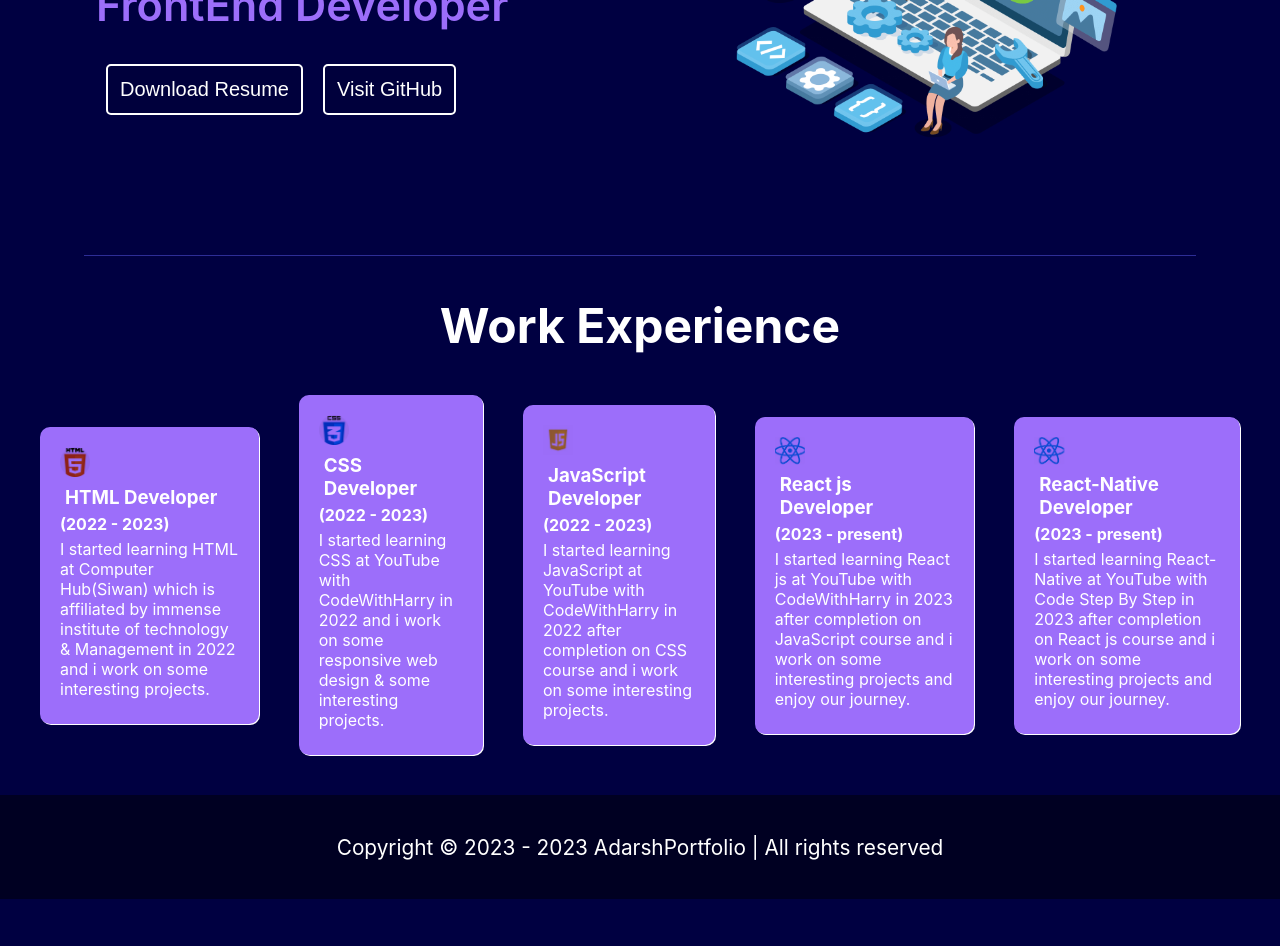
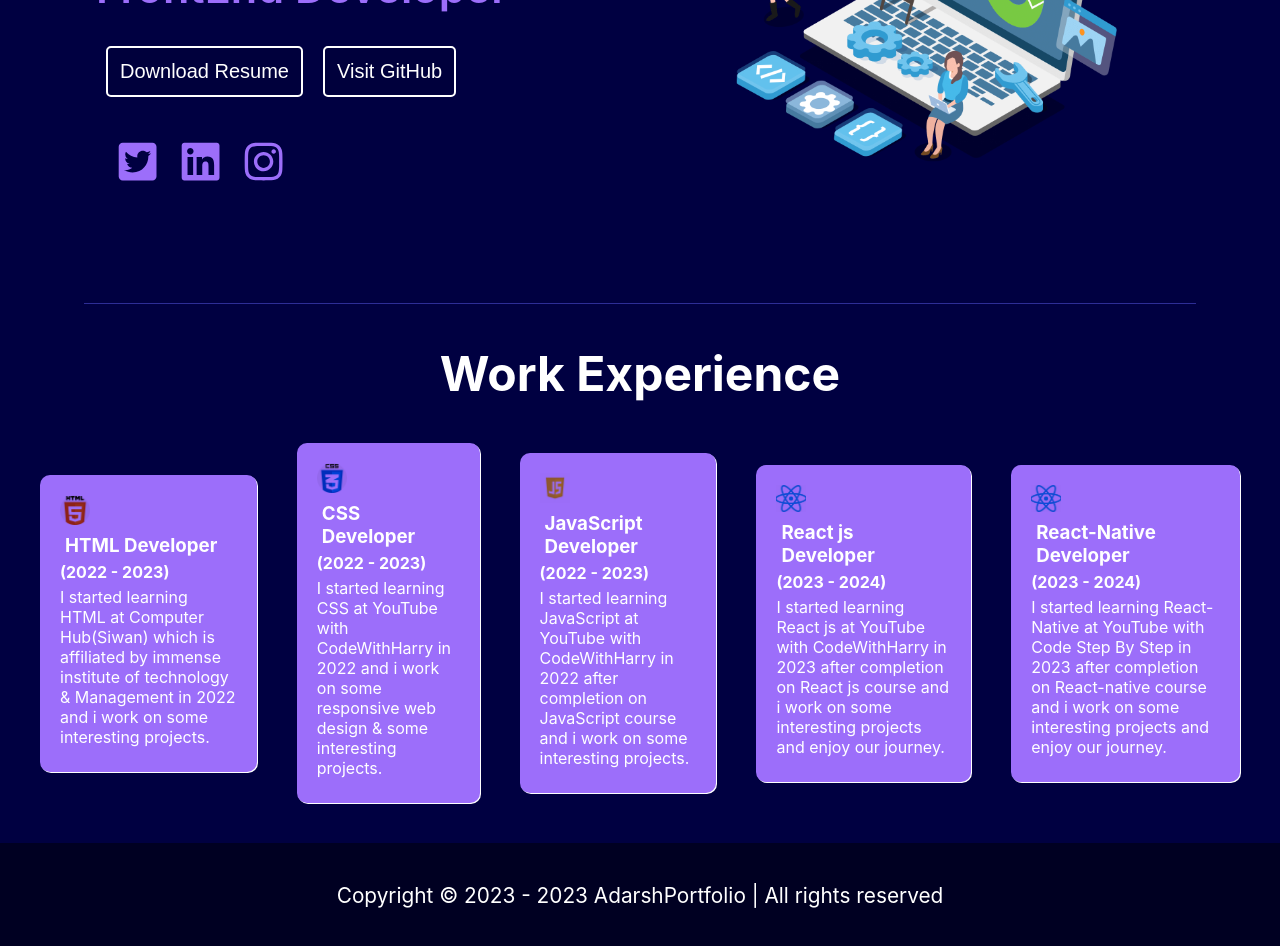
Before and after one commit to Adarshkumar76/Portfolio, a React (Create React App) app: page / in a window 1280 px wide. Shown: the part 360-1306 px from the top of the page. Before the commit the page ends 1259 px from the top, so only its background shows below. Built offline with nearby package versions, Linux system fonts and the light colour scheme.

Commit message:
add social media links

```diff
--- a/package.json
+++ b/package.json
@@ -9,7 +9,7 @@
     "@testing-library/user-event": "^13.5.0",
     "react": "^18.2.0",
     "react-dom": "^18.2.0",
-    "react-icons": "^4.8.0",
+    "react-icons": "^4.12.0",
     "react-router-dom": "^6.11.2",
     "react-scripts": "5.0.1",
     "react-type-animation": "^3.0.1",
--- a/src/Component/Main/Main.css
+++ b/src/Component/Main/Main.css
@@ -33,6 +33,20 @@
     border-color: rgb(0, 0, 60);
 }
 
+.social{
+    margin: 10px;
+}
+
+.icons{
+    padding: 10px;
+    color: rgb(156, 110, 250);
+}
+
+.icons:hover{
+    filter: drop-shadow(0 0 0.50rem #ffffffbc);
+
+}
+
 .name {
     color: rgb(156, 110, 250);
     font-weight: 700;
--- a/src/Component/Main/Main.jsx
+++ b/src/Component/Main/Main.jsx
@@ -1,6 +1,7 @@
 import React from 'react'
 import { TypeAnimation } from 'react-type-animation';
 import './Main.css'
+import { FaInstagram, FaTwitterSquare, FaLinkedin } from "react-icons/fa";
 
 function Main() {
   return (
@@ -27,6 +28,11 @@ function Main() {
             <a href="/Resume.pdf" target="_blank"  rel="noreferrer" download='Resume.pdf'><button className="btn">Download Resume</button></a>
             <a href="https://github.com/Adarshkumar76" target="_blank"  rel="noreferrer"><button className="btn">Visit GitHub</button></a>
           </div>
+          <div className="social">
+            <a href="https://twitter.com/adarshku_Singh" target="_blank" rel="noreferrer"><FaTwitterSquare className='icons'/></a>
+            <a href="https://www.linkedin.com/in/adarshkusingh/" target="_blank" rel="noreferrer"><FaLinkedin className='icons'/></a>
+            <a href="https://www.instagram.com/adarsh_ku_/" target="_blank" rel="noreferrer"><FaInstagram className='icons'/></a>
+          </div>
         </div>
         <div className="rightSection">
           <img src="/dev.png" alt="Developer img" />
--- a/src/Component/ProjectSections/ProjectsMain.jsx
+++ b/src/Component/ProjectSections/ProjectsMain.jsx
@@ -79,7 +79,7 @@ function main() {
             </a>
           </div>
           <div className="project-card">
-            <img src="/Coundown.png" alt="img" />
+            <img src="/Countdown.png" alt="img" />
             <p>Countdown timer using HTML, CSS & JavaScript</p>
             <a href="https://drive.google.com/drive/folders/1U5ef2D-pCx4lZqogrUuXTUjGqMHeXCeq?usp=drive_link" target='_blank' rel="noreferrer">
               <button className='btn'>Get Code</button>
--- a/src/Component/Work/Work.jsx
+++ b/src/Component/Work/Work.jsx
@@ -23,19 +23,19 @@ function Work() {
                         <img src="/js.png" alt="html" />
                         <h3>JavaScript Developer</h3>
                         <h4>(2022 - 2023)</h4>
-                        <p>I started learning JavaScript at YouTube with CodeWithHarry in 2022 after completion on CSS course and i work on some interesting projects.</p>
+                        <p>I started learning JavaScript at YouTube with CodeWithHarry in 2022 after completion on JavaScript course and i work on some interesting projects.</p>
                     </div>
                     <div className="card">
                         <img src="/react.png" alt="html" />
                         <h3>React js Developer</h3>
-                        <h4>(2023 - present)</h4>
-                        <p>I started learning React js at YouTube with CodeWithHarry in 2023 after completion on JavaScript course and i work on some interesting projects and enjoy our journey.</p>
+                        <h4>(2023 - 2024)</h4>
+                        <p>I started learning React js at YouTube with CodeWithHarry in 2023 after completion on React js course and i work on some interesting projects and enjoy our journey.</p>
                     </div>
                     <div className="card">
                         <img src="/react.png" alt="html" />
                         <h3>React-Native Developer</h3>
-                        <h4>(2023 - present)</h4>
-                        <p>I started learning React-Native at YouTube with Code Step By Step in 2023 after completion on React js course and i work on some interesting projects and enjoy our journey.</p>
+                        <h4>(2023 - 2024)</h4>
+                        <p>I started learning React-Native at YouTube with Code Step By Step in 2023 after completion on React-native course and i work on some interesting projects and enjoy our journey.</p>
                     </div>
                 </div>
             </div>
--- a/src/Screens/NoPage.jsx
+++ b/src/Screens/NoPage.jsx
@@ -24,7 +24,7 @@ function NoPage() {
                 >
                     HOME PAGE
                 </Link>
-                    {" "}and
+                    {" "}or
                     <span
                         style={{ color: "DodgerBlue", cursor: "pointer" }}
                         onClick={() => loginWithRedirect()}
```
Also changed, not shown: public/Countdown.png (renamed from public/Coundown.png), 1 other file (tests, documents, lock files or other folders).
